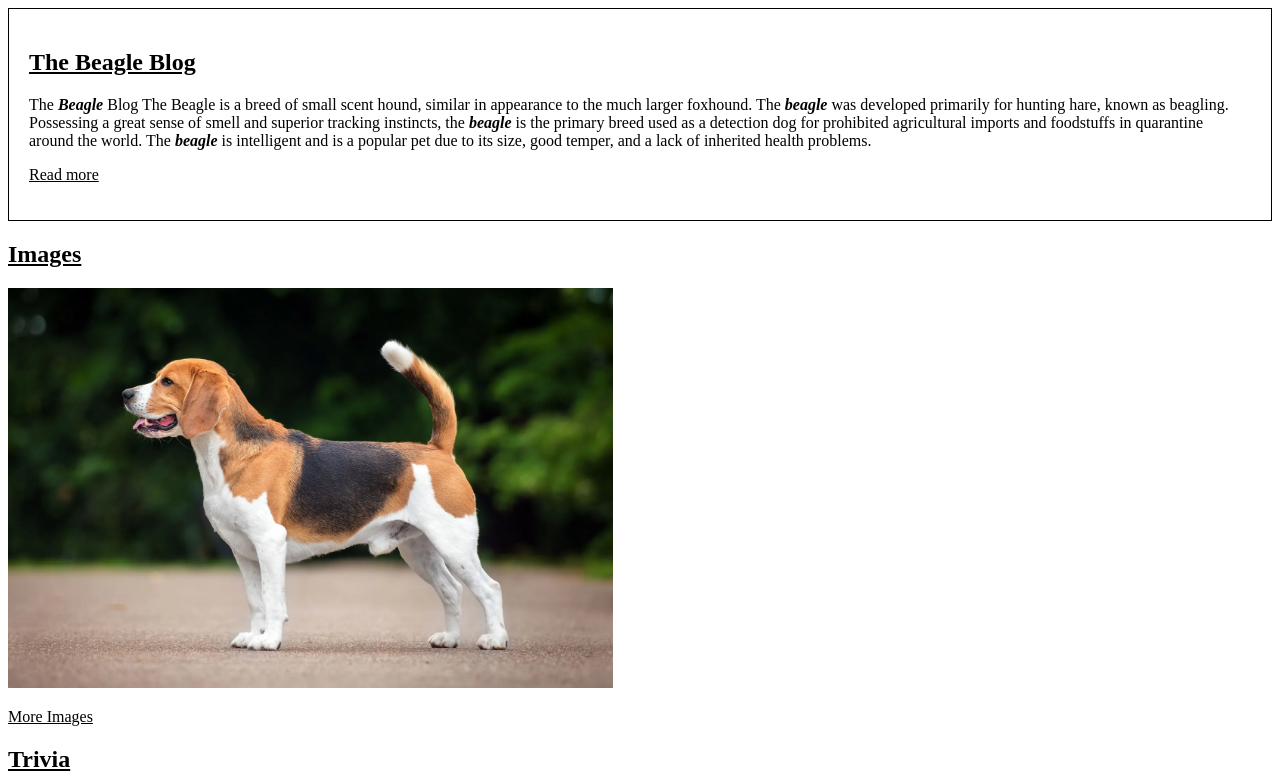
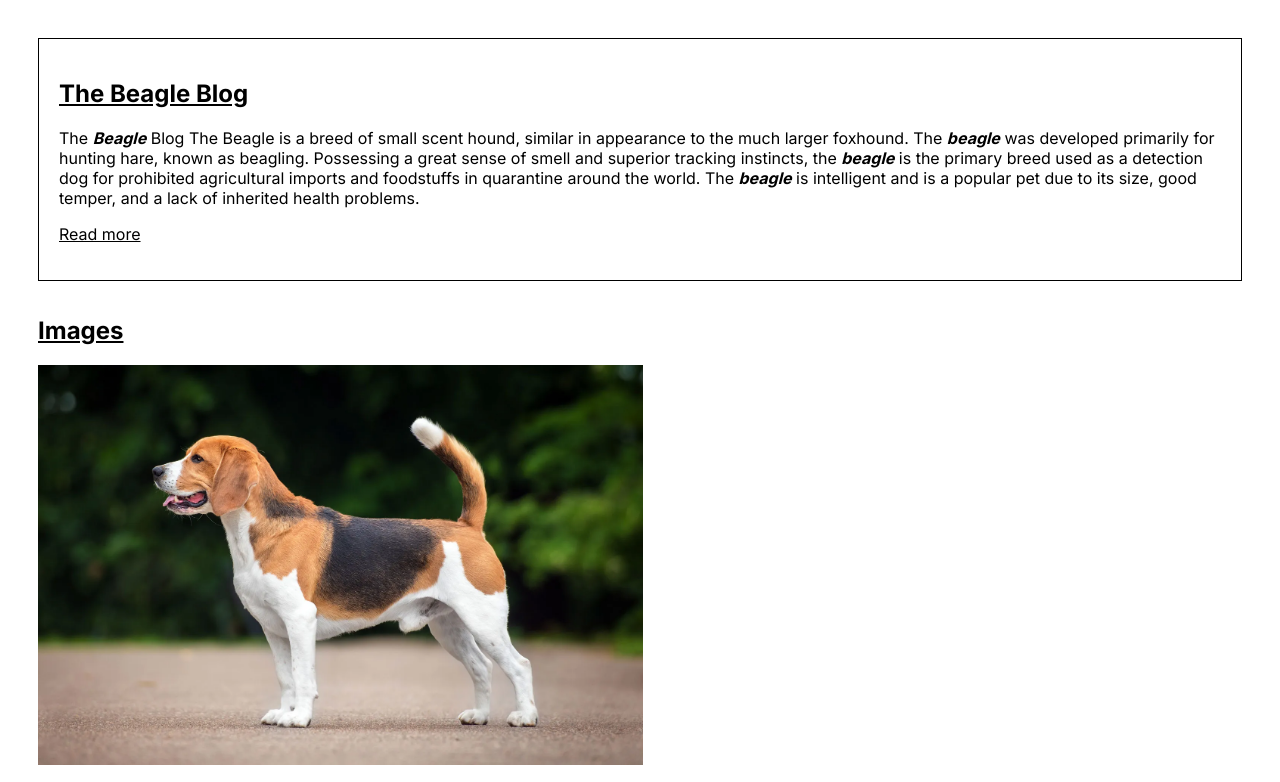
Before and after one commit to dnyaneshwarmagar/beagle, a plain HTML site: page index.html in a window 1280 px wide. Shown: the top 782 px of the page. Drawn offline with Linux system fonts and the light colour scheme.

Commit message:
ui improved

```diff
--- a/index.html
+++ b/index.html
@@ -4,25 +4,29 @@
     <meta charset="UTF-8">
     <meta name="viewport" content="width=device-width, initial-scale=1.0">
     <title>Document</title>
+    <link rel="preconnect" href="https://fonts.googleapis.com">
+<link rel="preconnect" href="https://fonts.gstatic.com" crossorigin>
+<link href="https://fonts.googleapis.com/css2?family=Inter:wght@100..900&display=swap" rel="stylesheet">
+<link rel="stylesheet" href="style.css">
 </head>
 <body>
     <section >
-        <div style="border:1px solid black; padding:20px">
+        <div class="div-beagle" >
         <h1><u>The Beagle Blog</u></h1>
         <p>
             The <b><i>Beagle</i></b> Blog The Beagle is a breed of small scent hound, similar in appearance to the much larger foxhound. The <b><i>beagle</i></b> was developed primarily for hunting hare, known as beagling. Possessing a great sense of smell and superior tracking instincts, the <b><i>beagle</i></b> is the primary breed used as a detection dog for prohibited agricultural imports and foodstuffs in quarantine around the world. The <b><i>beagle</i></b> is intelligent and is a popular pet due to its size, good temper, and a lack of inherited health problems.
         </p>
-        <p><a style="color:black" href="https://en.wikipedia.org/wiki/Beagle" target="_blank">Read more</a></p>
+        <p><a  href="https://en.wikipedia.org/wiki/Beagle" target="_blank">Read more</a></p>
      </div>
     </section>
     <section>
         <h1><u>Images</u></h1>
-        <img src="assets/beagle.png" height="400px" alt="image">
-        <p><a style="color:black" href="https://www.google.com/search?q=beagle&rlz=1C5CHFA_enUS944US945&sxsrf=ALiCzsYi_xLzuX5-mgRt-U2UMiiEwhaCTA:1672839794160&source=lnms&tbm=isch&sa=X&ved=2ahUKEwiat8ntha78AhVnDbcAHX7UCYYQ_AUoAXoECAEQAw&biw=1629&bih=894&dpr=2.2" target="_blank">More Images</a></p>
+        <img src="assets/beagle.png" alt="image">
+        <p><a  href="https://www.google.com/search?q=beagle&rlz=1C5CHFA_enUS944US945&sxsrf=ALiCzsYi_xLzuX5-mgRt-U2UMiiEwhaCTA:1672839794160&source=lnms&tbm=isch&sa=X&ved=2ahUKEwiat8ntha78AhVnDbcAHX7UCYYQ_AUoAXoECAEQAw&biw=1629&bih=894&dpr=2.2" target="_blank">More Images</a></p>
     </section>
     <section>
         <h1><u>Trivia</u></h1>
-        <ol>
+        <ol >
             <li>Height - 13–16 in (33–41 cm)</li>
             <li>Weight - 22–25 lb (10.0–11.3 kg)</li>
             <li>Coat -Short haired, hard coat of medium length</li>
--- a/style.css
+++ b/style.css
@@ -0,0 +1,21 @@
+
+body{
+    font-family:"Inter", sans-serif;
+    padding:30px
+}
+section{
+    margin-bottom: 35px;
+}
+.div-beagle{
+    border:1px solid black;
+    padding:20px
+}
+a{
+    color:black;
+}
+img{
+    height: 400px;
+}
+li{
+    margin-bottom: 20px;
+}
```
